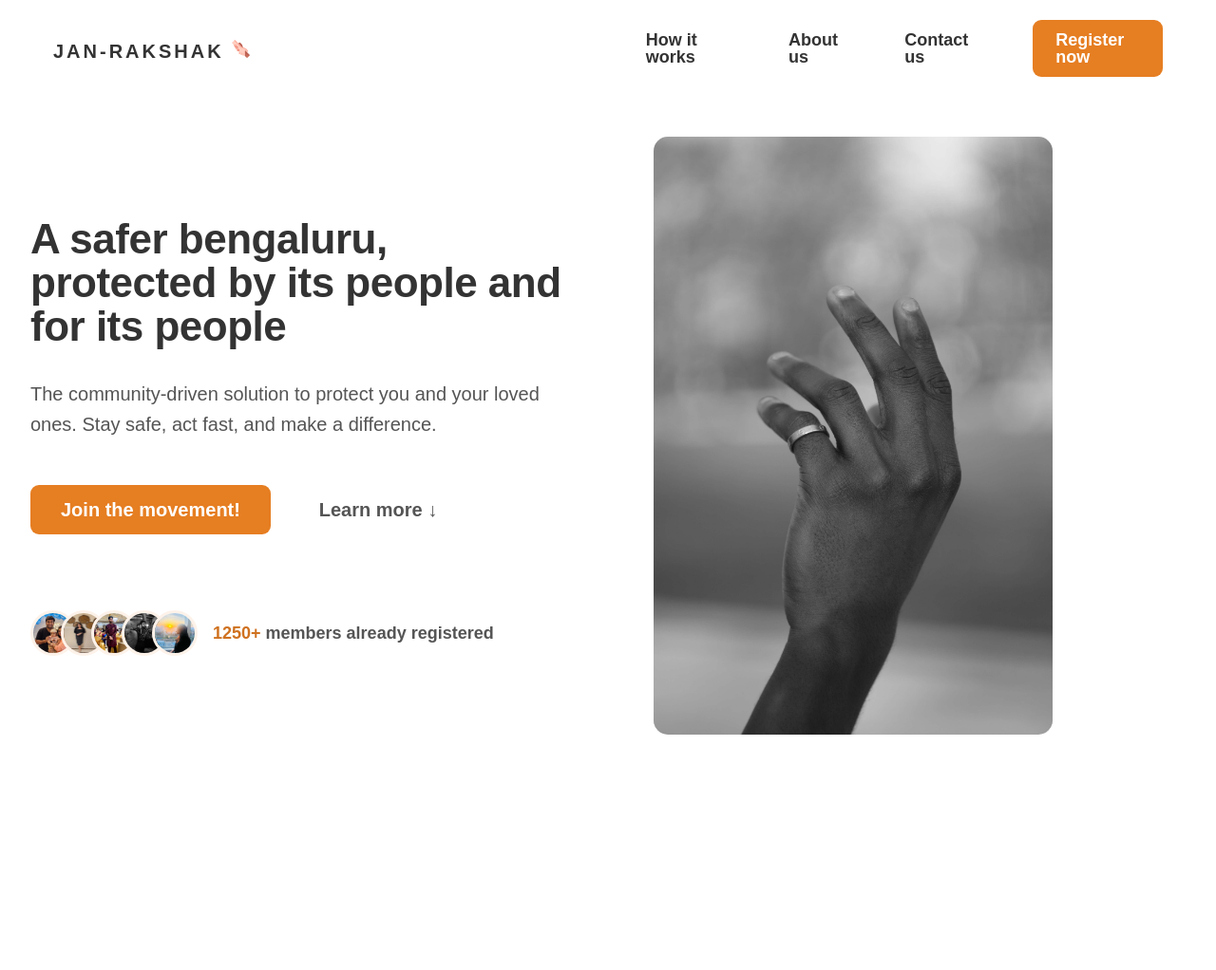
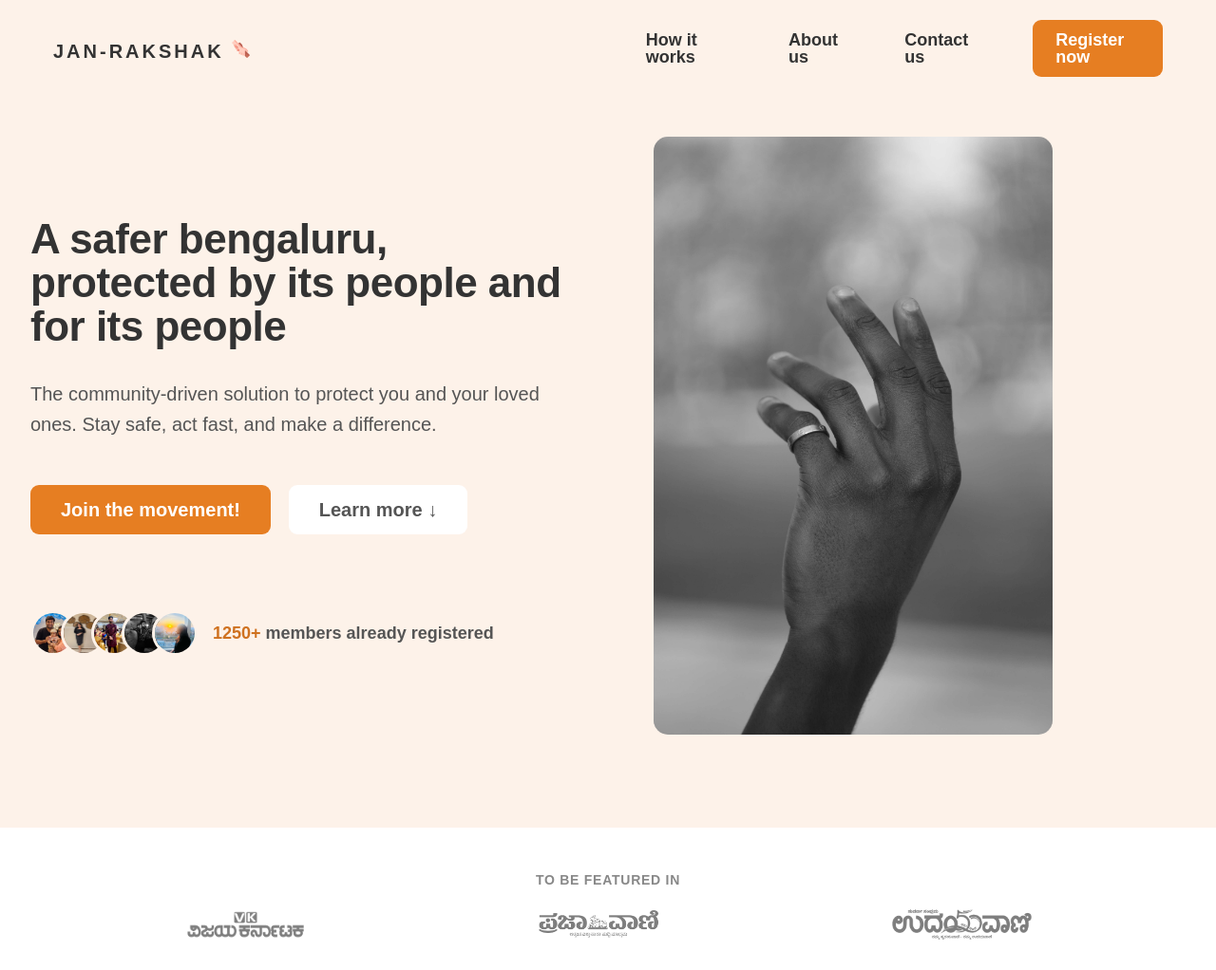
Before and after one commit to RohithAkula22/Jan-Rakshak-Project-Landing-Page, a plain HTML site: page index.html in a window 1280 px wide. Shown: the whole page at 95% size. Before the commit the page ends 872 px from the top, so only its background shows below. Drawn offline with Linux system fonts and the light colour scheme.

Commit message:
added newspaper logos

```diff
--- a/css/style.css
+++ b/css/style.css
@@ -11,7 +11,7 @@
 
   align-items: center;
 
-  background-color: #fff;
+  background-color: #fdf2e9;
 
   /* Because we want header to be sticky later */
 
@@ -94,7 +94,7 @@
 /**************************/
 
 .section-hero {
-  background-color: #fff;
+  background-color: #fdf2e9;
 
   padding: 4.8rem 0 9.6rem 0;
 }
@@ -167,3 +167,43 @@
   color: #cf711f;
   font-weight: 700;
 }
+
+/**************************/
+
+/* FEATURED IN SECTION */
+
+/**************************/
+
+.section-featured {
+  padding: 4.8rem 0 3.2rem 0;
+}
+
+.heading-featured-in {
+  font-size: 1.4rem;
+
+  text-transform: uppercase;
+
+  letter-spacing: 0.75px;
+
+  font-weight: 700;
+
+  text-align: center;
+
+  margin-bottom: 2.4rem;
+
+  color: #888;
+}
+
+.logos {
+  display: flex;
+
+  justify-content: space-around;
+}
+
+.logos img {
+  height: 3.2rem;
+
+  filter: brightness(0);
+
+  opacity: 50%;
+}
--- a/index.html
+++ b/index.html
@@ -114,6 +114,17 @@
           </div>
         </div>
       </section>
+
+      <section class="section-featured">
+        <div class="container">
+          <h2 class="heading-featured-in">To be featured in</h2>
+          <div class="logos">
+            <img src="img/logos/image-removebg-preview.png" alt="" />
+            <img src="img/logos/image copy.png" alt="" />
+            <img src="img/logos/image copy 2.png" alt="" />
+          </div>
+        </div>
+      </section>
     </main>
   </body>
 </html>
```
Also changed, not shown: img/logos/image copy 2.png (added), img/logos/image copy.png (added), img/logos/image-removebg-preview.png (added).
